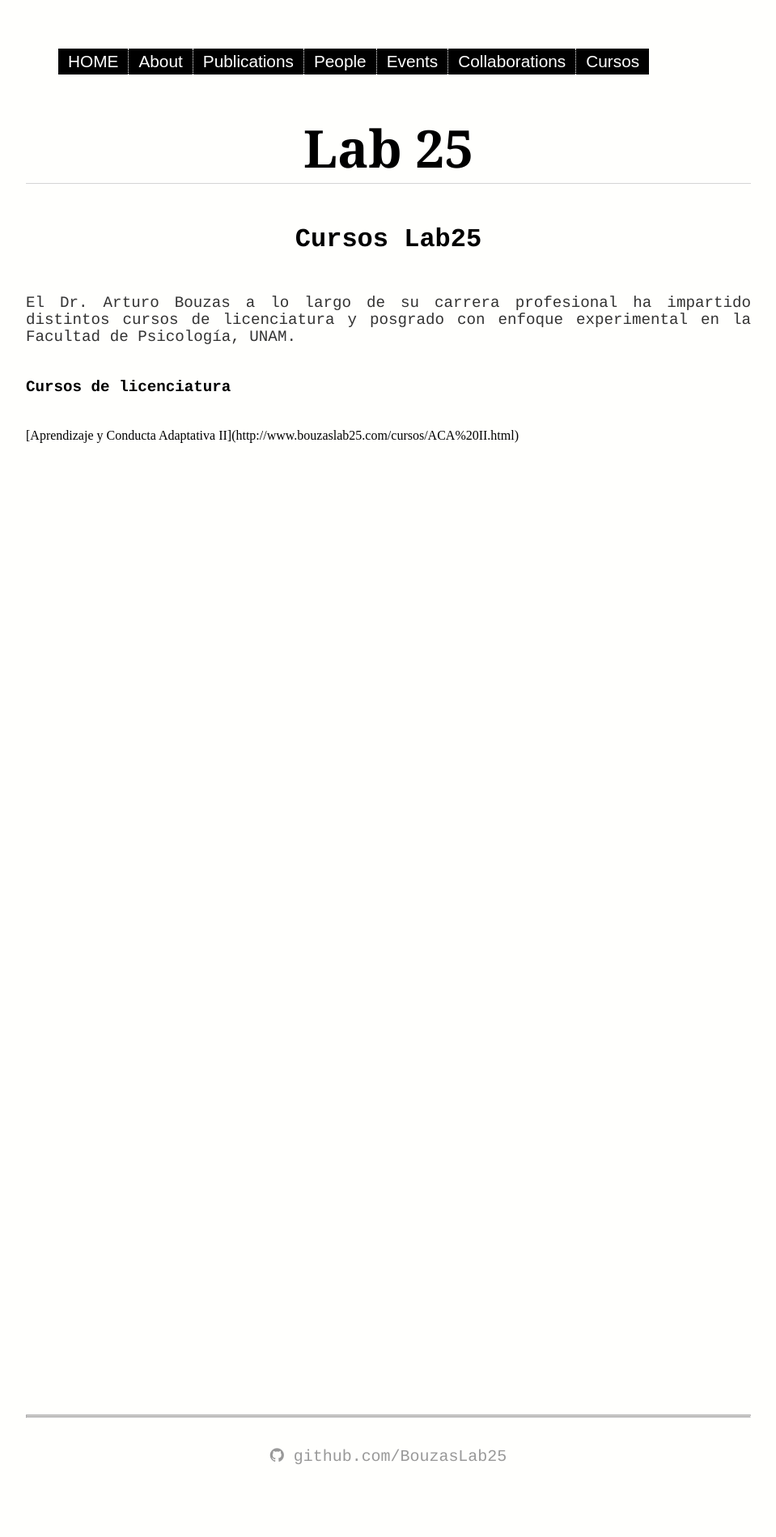
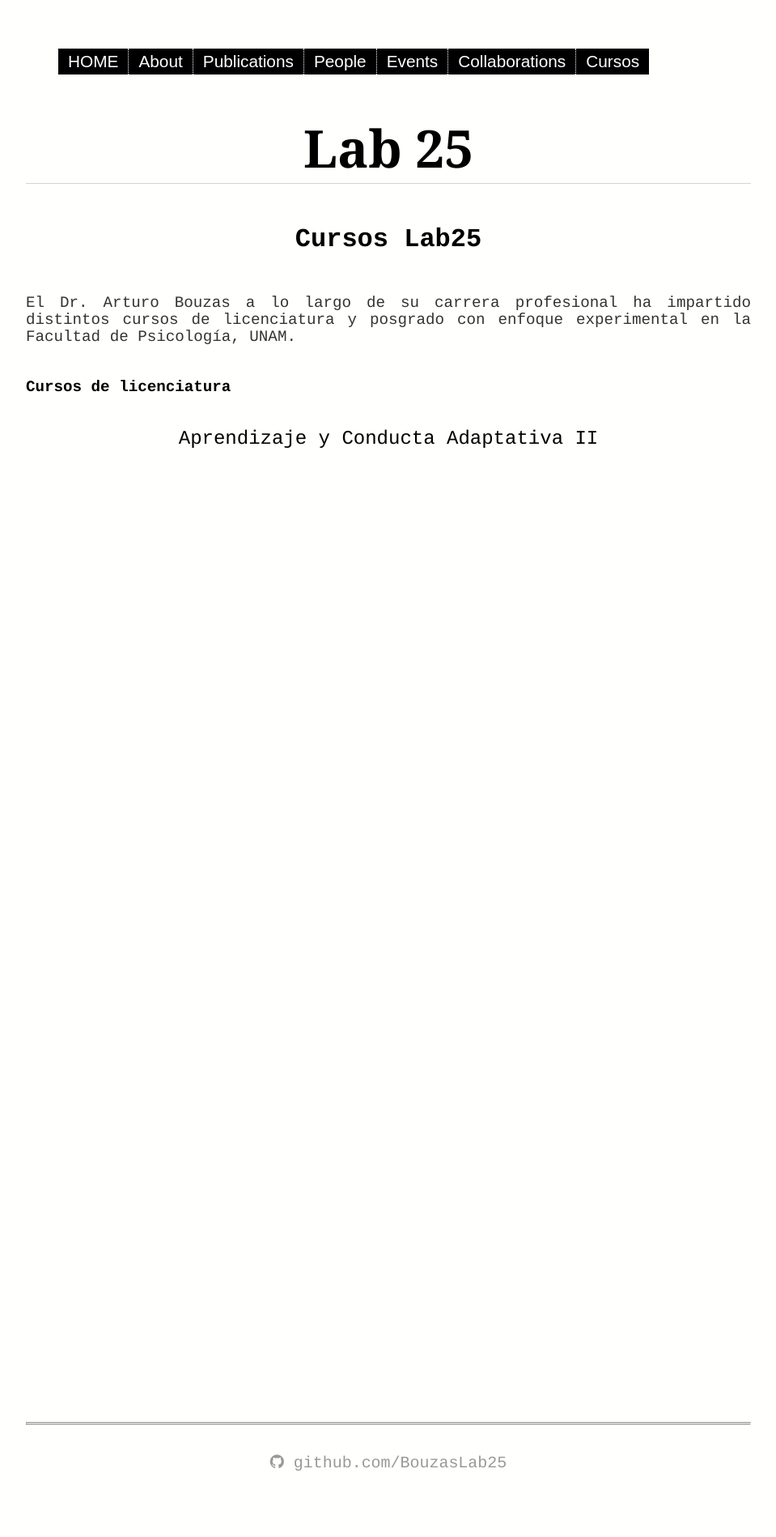
Before and after one commit to BouzasLab25/bouzaslab25.github.io, a Jekyll site: the page built from cursos/index.html, in a window 1280 px wide. Shown: the whole page at 81% size, without its empty margins (160-1119 px from the left). Built offline with Jekyll 4.4.1, drawn with Linux system fonts in a browser that asks for light colours.

Commit message:
Update index.html

```diff
--- a/cursos/index.html
+++ b/cursos/index.html
@@ -7,4 +7,4 @@
 <p class ='text'> El Dr. Arturo Bouzas a lo largo de su carrera profesional ha impartido distintos cursos de licenciatura y posgrado con enfoque experimental en la Facultad de Psicología, UNAM. </p>
 
 <h4>Cursos de licenciatura</h4>
-[Aprendizaje y Conducta Adaptativa II](http://www.bouzaslab25.com/cursos/ACA%20II.html)
+<p><a class='lu' href="/cursos/ACA II.html">Aprendizaje y Conducta Adaptativa II</a></p>
```
